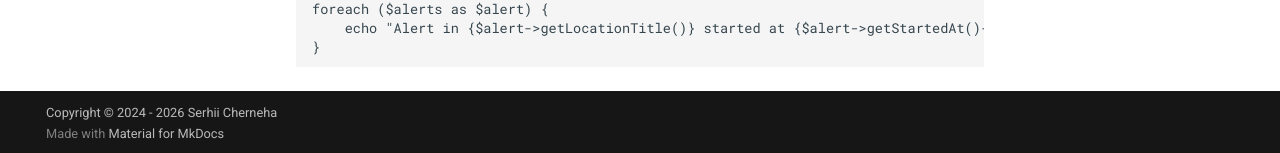
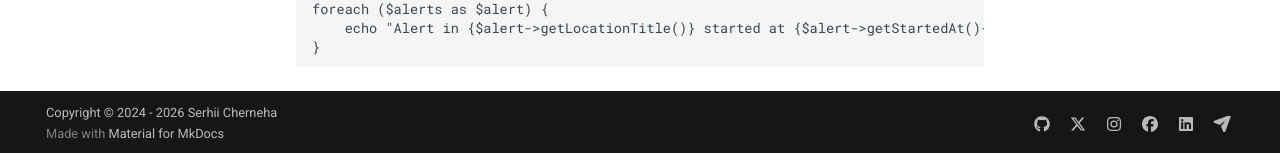
Before and after one commit to Fyennyi/alerts-in-ua-php, an MkDocs documentation site: the page built from docs/index.md, in a window 1280 px wide and 944 px high. Shown: the part 788-941 px from the top of the window. Built offline with MkDocs 1.6.1 and Material for MkDocs 9.7.7, drawn with Linux system fonts in a browser that asks for light colours; comment, search, counter and statistics services are not loaded.

Commit message:
docs: Add social media links to MkDocs footer

```diff
--- a/mkdocs.yml
+++ b/mkdocs.yml
@@ -56,3 +56,18 @@ markdown_extensions:
       alternate_style: true
   - toc:
       permalink: true
+
+extra:
+  social:
+    - icon: fontawesome/brands/github
+      link: https://github.com/Fyennyi
+    - icon: fontawesome/brands/x-twitter
+      link: https://x.com/CSSMGroup
+    - icon: fontawesome/brands/instagram
+      link: https://www.instagram.com/cssm.group
+    - icon: fontawesome/brands/facebook
+      link: https://www.facebook.com/cssm.group
+    - icon: fontawesome/brands/linkedin
+      link: https://www.linkedin.com/company/cssmgroup
+    - icon: fontawesome/solid/paper-plane
+      link: mailto:questions@cssm.pp.ua
```
